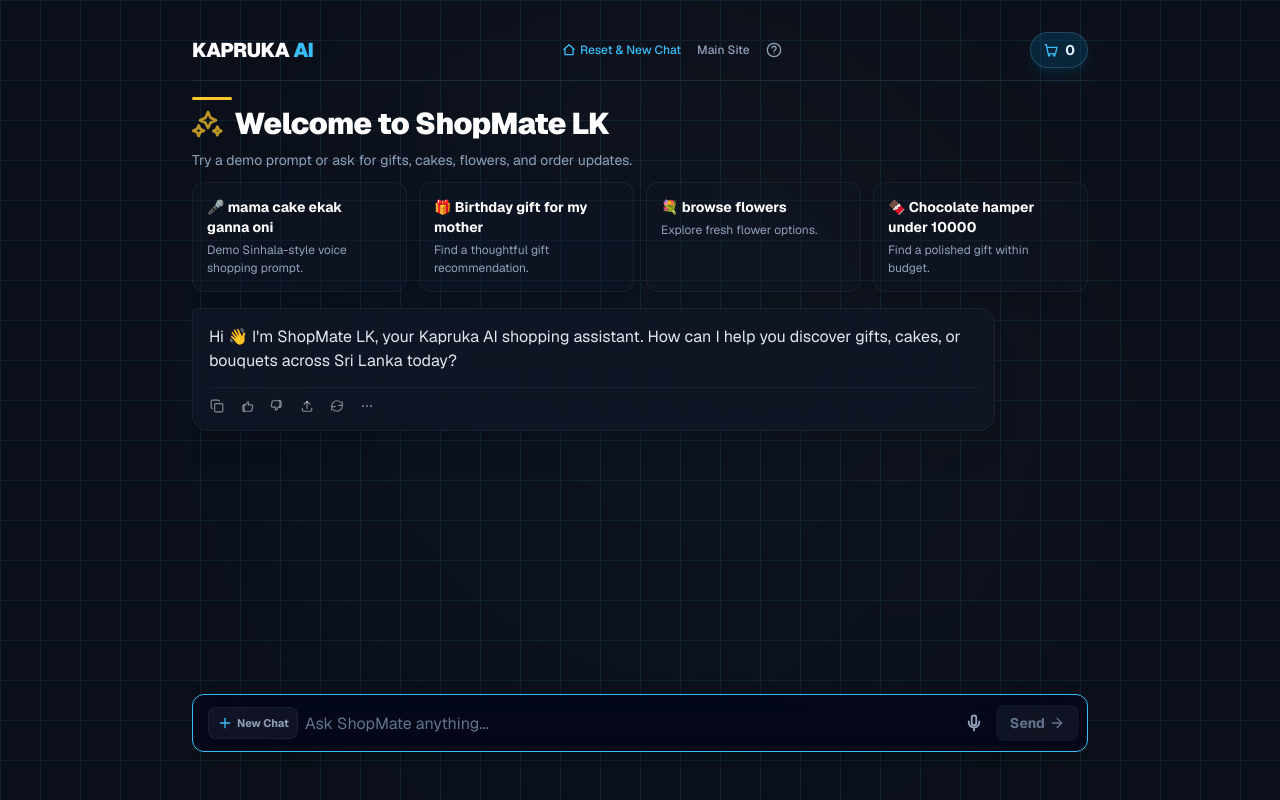
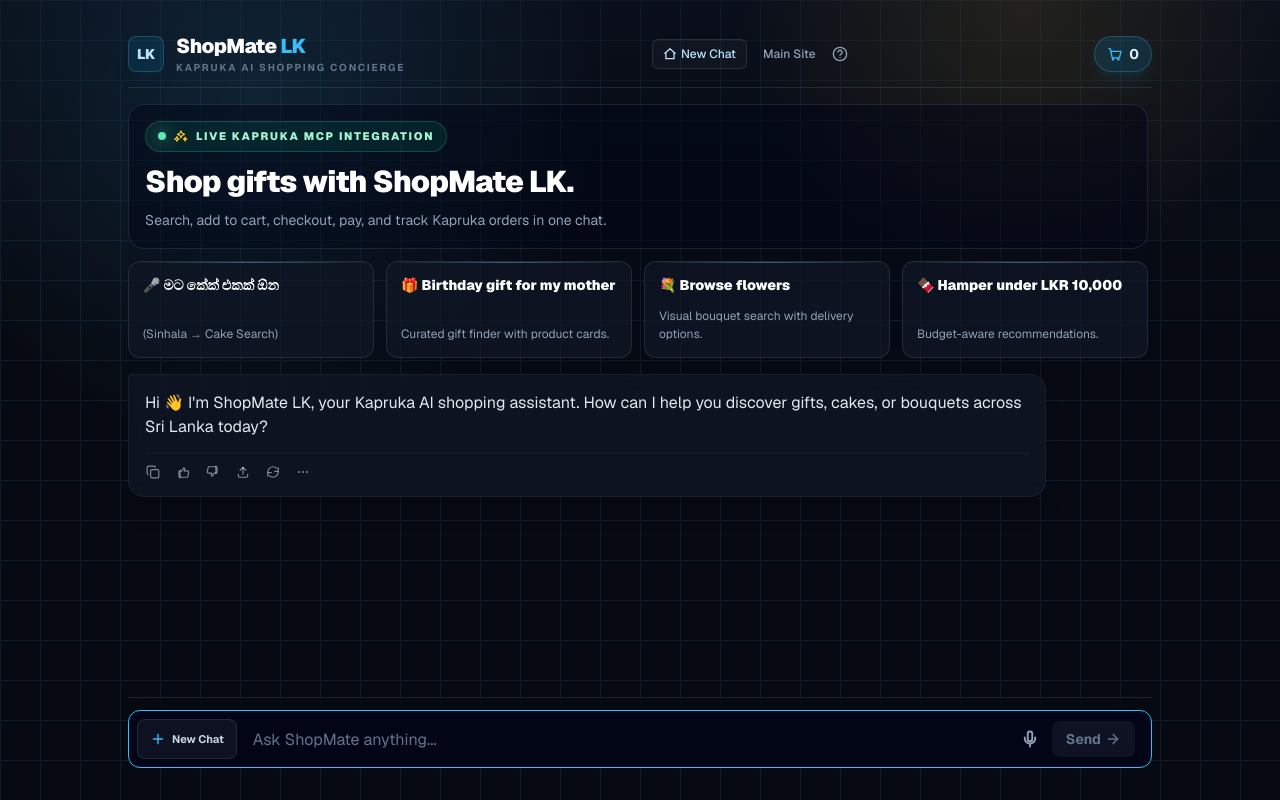
Before and after one commit to KabiththananParan/ShopMate-LK, a Next.js app in the folder frontend/: page / in a window 1280 px wide. Built offline with nearby package versions, Linux system fonts and the light colour scheme.

Commit message:
UI polished

```diff
--- a/frontend/app/ai.tsx
+++ b/frontend/app/ai.tsx
@@ -328,10 +328,10 @@
     const dockWaveBars = [0.28, 0.52, 0.74, 0.42, 0.9, 0.56, 0.36, 0.8, 0.46, 0.66, 0.32, 0.72, 0.5, 0.84, 0.38];
 
     const demoSuggestions: SuggestionCard[] = [
-        { id: 'voice-cake', title: '🎤 mama cake ekak ganna oni', subtitle: 'Demo Sinhala-style voice shopping prompt.', prompt: 'mama cake ekak ganna oni' },
-        { id: 'birthday-mother', title: '🎁 Birthday gift for my mother', subtitle: 'Find a thoughtful gift recommendation.', prompt: 'Birthday gift for my mother' },
-        { id: 'flowers-demo', title: '💐 browse flowers', subtitle: 'Explore fresh flower options.', prompt: 'browse flowers' },
-        { id: 'budget-hamper', title: '🍫 Chocolate hamper under 10000', subtitle: 'Find a polished gift within budget.', prompt: 'Find me a chocolate hamper under LKR 10000' },
+        { id: 'voice-cake', title: '🎤 මට කේක් එකක් ඕන', subtitle: '(Sinhala → Cake Search)', prompt: 'මට කේක් එකක් ඕන' },
+        { id: 'birthday-mother', title: '🎁 Birthday gift for my mother', subtitle: 'Curated gift finder with product cards.', prompt: 'Birthday gift for my mother' },
+        { id: 'flowers-demo', title: '💐 Browse flowers', subtitle: 'Visual bouquet search with delivery options.', prompt: 'browse flowers' },
+        { id: 'budget-hamper', title: '🍫 Hamper under LKR 10,000', subtitle: 'Budget-aware recommendations.', prompt: 'Find me a chocolate hamper under LKR 10000' },
     ];
 
     const suggestions: SuggestionCard[] = [
@@ -723,8 +723,8 @@
     flex-col
     overflow-hidden
     font-sans
-    select-none
-    bg-[#0B0F19]
+    select-text
+    bg-[#070A12]
     p-4
     md:p-8
     text-slate-200
@@ -744,19 +744,26 @@
                 }}
             />
 
-            {/* Background Glow Ambiance */}
-            <div className="pointer-events-none absolute left-1/2 top-1/2 h-[60vw] w-[60vw] -translate-x-1/2 -translate-y-1/2 rounded-full bg-gradient-to-tr from-[#005CB9]/5 via-[#0EA5E9]/5 to-[#FFC72C]/5 blur-[120px] opacity-60" />
+            <div className="pointer-events-none absolute inset-0 bg-[radial-gradient(circle_at_20%_12%,rgba(56,189,248,0.12),transparent_28%),radial-gradient(circle_at_80%_0%,rgba(255,199,44,0.10),transparent_22%),linear-gradient(180deg,rgba(15,23,42,0.35),transparent_42%)]" />
 
             {/* Fixed Header Layout Frame */}
-            <header className="z-20 flex w-full max-w-4xl mx-auto items-center justify-between gap-3 pb-3 border-b border-white/5 shrink-0">
-                <div className="flex items-center gap-2 cursor-pointer" onClick={handleHomeClick}>
-                    <span className="text-xl font-black tracking-tight text-white">
-                        KAPRUKA <span className="text-[#38BDF8]">AI</span>
+            <header className="z-20 flex w-full max-w-5xl mx-auto items-center justify-between gap-3 pb-3 border-b border-white/10 shrink-0">
+                <div className="flex items-center gap-3 cursor-pointer" onClick={handleHomeClick}>
+                    <span className="flex h-9 w-9 items-center justify-center rounded-lg border border-sky-300/20 bg-sky-400/10 text-sm font-black text-sky-200 shadow-lg shadow-sky-950/30">
+                        LK
+                    </span>
+                    <div>
+                        <span className="block text-xl font-black tracking-tight text-white">
+                            ShopMate <span className="text-[#38BDF8]">LK</span>
+                        </span>
+                        <span className="hidden text-[10px] font-bold uppercase tracking-[0.18em] text-slate-500 sm:block">
+                            Kapruka AI shopping concierge
                         </span>
                     </div>
+                </div>
                 <div className="flex items-center gap-4 text-xs font-medium text-slate-400">
-                    <button onClick={handleHomeClick} className="text-[#38BDF8] hover:underline flex items-center gap-1 transition-colors">
-                        <HomeIcon className="h-3.5 w-3.5" /> Reset & New Chat
+                    <button onClick={handleHomeClick} className="flex items-center gap-1 rounded-md border border-white/10 bg-white/[0.03] px-2.5 py-1.5 text-sky-200 transition-colors hover:border-sky-300/40 hover:bg-sky-300/10">
+                        <HomeIcon className="h-3.5 w-3.5" /> New Chat
                     </button>
                     <a href="https://www.kapruka.com" target="_blank" rel="noreferrer" className="transition-colors hover:text-[#38BDF8] hidden sm:inline">Main Site</a>
                     <HelpCircleIcon className="h-4 w-4 cursor-pointer hover:text-white" />
@@ -774,7 +781,7 @@
             </header>
 
             {/* Main Interactive Work Area Stage */}
-            <main className="z-10 mx-auto flex w-full max-w-4xl flex-1 flex-col overflow-hidden justify-between pt-4 min-h-0">
+            <main className="z-10 mx-auto flex w-full max-w-5xl flex-1 flex-col overflow-hidden justify-between pt-4 min-h-0">
 
                 {/* CONDITIONAL STATE 1: VOICE INTERACTION INTERFACE */}
                 {isListening ? (
@@ -840,40 +847,7 @@
                 ) : (
 
                     /* CONDITIONAL STATE 2: TEXT CHAT STREAM LAYOUT */
-                    <div className="flex flex-col flex-1 overflow-hidden justify-between min-h-0">
-
-                        {/* Title Branding Header */}
-                        {!hasStartedChat && (
-                            <div className="mb-3 animate-fade-in shrink-0">
-                                <div className="mb-1.5 h-[3px] w-10 rounded-full bg-[#FFC72C] shadow-lg shadow-[#FFC72C]/50" />
-                                <h1 className="flex items-center gap-2.5 font-black tracking-tight text-white text-2xl md:text-3xl">
-                                    <SparklesIcon className="shrink-0 text-[#FFC72C] h-7 w-7 md:h-8 md:w-8 animate-pulse" />
-                                    Welcome to ShopMate LK
-                                </h1>
-                                <p className="mt-2 text-sm text-slate-400">
-                                    Try a demo prompt or ask for gifts, cakes, flowers, and order updates.
-                                </p>
-                            </div>
-                        )}
-
-                        {/* Suggestions Carousel (Shown only when chat hasn't started) */}
-                        {!hasStartedChat && (
-                            <div className="grid grid-cols-1 sm:grid-cols-2 lg:grid-cols-4 gap-3 mb-4 shrink-0 animate-fade-in">
-                                {demoSuggestions.map((sug) => (
-                                    <div
-                                        key={sug.id}
-                                        onClick={() => handleSuggestionClick(sug.prompt)}
-                                        className="flex flex-col p-3.5 rounded-xl border border-white/5 bg-[#111827]/40 hover:bg-[#1E293B]/60 hover:border-[#38BDF8]/40 transition-all duration-300 cursor-pointer group text-left shadow-lg"
-                                    >
-                                        <h3 className="text-sm font-bold text-white mb-1 flex items-center justify-between">
-                                            {sug.title}
-                                            <SparklesIcon className="h-3.5 w-3.5 text-[#FFC72C] opacity-0 group-hover:opacity-100 transition-opacity" />
-                                        </h3>
-                                        <p className="text-xs text-slate-400 line-clamp-2 leading-normal">{sug.subtitle}</p>
-                                    </div>
-                                ))}
-                            </div>
-                        )}
+                    <div className="flex flex-col flex-1 overflow-hidden min-h-0">
 
                         <CheckoutProgress
                             stage={checkoutStage}
@@ -883,6 +857,43 @@
                         {/* Beautiful Adaptive Messaging Scroll Container Area */}
                         <div className="flex-1 overflow-y-auto space-y-4 mb-4 pr-1 scrollbar-thin scrollbar-thumb-slate-800 scrollbar-track-transparent min-h-0">
                             <div className="flex flex-col gap-4 w-full">
+                                {!hasStartedChat && (
+                                    <div className="animate-fade-in">
+                                        <div className="rounded-2xl border border-white/10 bg-slate-950/45 p-4 shadow-2xl shadow-slate-950/30 backdrop-blur-md">
+                                            <div className="inline-flex items-center gap-2 rounded-full border border-emerald-300/20 bg-emerald-400/10 px-3 py-1.5 text-[11px] font-black uppercase tracking-[0.16em] text-emerald-200">
+                                                <span className="h-2 w-2 rounded-full bg-emerald-300 shadow-[0_0_16px_rgba(110,231,183,0.8)]" />
+                                                <SparklesIcon className="h-3.5 w-3.5 text-[#FFC72C]" />
+                                                Live Kapruka MCP integration
+                                            </div>
+                                            <h1 className="mt-3 max-w-2xl font-black tracking-tight text-white text-2xl md:text-3xl">
+                                                Shop gifts with ShopMate LK.
+                                            </h1>
+                                            <p className="mt-2 max-w-xl text-sm leading-6 text-slate-400">
+                                                Search, add to cart, checkout, pay, and track Kapruka orders in one chat.
+                                            </p>
+                                        </div>
+
+                                        <div className="mt-3 grid grid-cols-1 gap-3 sm:grid-cols-2 lg:grid-cols-4">
+                                            {demoSuggestions.map((sug) => (
+                                                <button
+                                                    key={sug.id}
+                                                    type="button"
+                                                    onClick={() => handleSuggestionClick(sug.prompt)}
+                                                    className="relative flex min-h-24 flex-col justify-between overflow-hidden rounded-xl border border-white/10 bg-[#111827]/70 p-3.5 text-left shadow-lg transition-all duration-300 hover:-translate-y-0.5 hover:border-[#38BDF8]/50 hover:bg-[#172033] hover:shadow-[0_18px_38px_rgba(14,165,233,0.14)]"
+                                                >
+                                                    <span className="pointer-events-none absolute inset-x-0 top-0 h-px bg-gradient-to-r from-transparent via-sky-300/40 to-transparent" />
+                                                    <span className="text-sm font-black leading-snug text-white">
+                                                        {sug.title}
+                                                    </span>
+                                                    <span className="mt-3 text-xs leading-normal text-slate-400">
+                                                        {sug.subtitle}
+                                                    </span>
+                                                </button>
+                                            ))}
+                                        </div>
+                                    </div>
+                                )}
+
                                 {messages.map((message) => (
                                     <div
                                         key={message.id}
@@ -993,11 +1004,11 @@
                                                     )}
 
                                                     {message.order && (
-                                                        <div className="mt-4 rounded-xl border border-emerald-300/30 bg-emerald-500/10 p-5 text-center shadow-[0_0_35px_rgba(16,185,129,0.22)] animate-pulse">
+                                                        <div className="mt-4 overflow-hidden rounded-xl border border-emerald-300/25 bg-slate-950/70 text-center shadow-2xl shadow-emerald-950/20">
 
-                                                            <div className="mx-auto mb-4 h-px w-full bg-gradient-to-r from-transparent via-emerald-300/60 to-transparent" />
+                                                            <div className="bg-emerald-400/10 p-5">
 
-                                                            <div className="mx-auto mb-3 flex h-12 w-12 items-center justify-center rounded-full bg-emerald-400 text-slate-950 shadow-lg shadow-emerald-400/30">
+                                                            <div className="mx-auto mb-3 flex h-12 w-12 items-center justify-center rounded-xl bg-emerald-300 text-slate-950 shadow-lg shadow-emerald-300/30">
                                                                 <CheckIcon className="h-6 w-6" />
                                                             </div>
 
@@ -1009,24 +1020,33 @@
                                                                 Order Created
                                                             </div>
 
-                                                            <div className="mt-3 text-lg font-bold text-white">
+                                                            <div className="mt-3 text-lg font-black text-white">
                                                                 {message.order.id}
                                                             </div>
 
-                                                            <div className="mt-1 text-2xl font-black text-sky-200">
+                                                            <div className="mt-1 text-3xl font-black text-sky-200">
                                                                 LKR {message.order.total}
                                                             </div>
+                                                            </div>
 
+                                                            <div className="grid gap-2 border-t border-white/10 p-4 sm:grid-cols-2">
                                                             <a
                                                                 href={message.order.checkoutUrl}
                                                                 target="_blank"
                                                                 rel="noreferrer"
-                                                                className="mt-5 inline-flex h-10 items-center justify-center rounded-lg bg-emerald-400 px-5 text-sm font-bold text-slate-950 shadow-lg shadow-emerald-400/20 transition hover:bg-emerald-300"
+                                                                className="inline-flex h-11 items-center justify-center rounded-lg bg-emerald-300 px-5 text-sm font-black text-slate-950 shadow-lg shadow-emerald-300/20 transition hover:bg-emerald-200"
                                                             >
                                                                 Pay Now
                                                             </a>
 
-                                                            <div className="mx-auto mt-5 h-px w-full bg-gradient-to-r from-transparent via-emerald-300/60 to-transparent" />
+                                                            <button
+                                                                type="button"
+                                                                onClick={() => setInputValue(`Track order ${message.order?.id}`)}
+                                                                className="inline-flex h-11 items-center justify-center rounded-lg border border-sky-300/25 bg-sky-400/10 px-5 text-sm font-black text-sky-100 transition hover:bg-sky-300/15"
+                                                            >
+                                                                Track Order
+                                                            </button>
+                                                            </div>
 
                                                         </div>
                                                     )}
@@ -1288,24 +1308,24 @@
                         </div>
 
                         {/* Search Input Box Area Form Container */}
-                        <form onSubmit={handleSearchSubmit} className="w-full group relative mb-4 shrink-0">
-                            {/* Explicit Navigation & Control Anchor Nodes */}
+                        <form onSubmit={handleSearchSubmit} className="w-full group relative shrink-0 border-t border-white/10 bg-[#070A12]/80 pt-3 backdrop-blur-xl">
+                            <div className={`flex items-center gap-2 rounded-xl border border-white/10 bg-slate-950/80 p-2 shadow-2xl backdrop-blur-md focus-within:border-[#38BDF8] ${loading ? 'opacity-50' : ''}`}>
                                 <button
                                     type="button"
                                     onClick={handleHomeClick}
                                     disabled={loading}
-                                className="absolute left-4 top-1/2 z-10 flex -translate-y-1/2 items-center justify-center rounded-lg h-8 px-2 bg-white/5 text-slate-400 hover:text-white transition gap-1 text-[11px] font-bold border border-white/5"
+                                    className="flex h-10 shrink-0 items-center justify-center gap-1.5 rounded-lg border border-white/10 bg-white/5 px-3 text-[11px] font-bold text-slate-300 transition hover:bg-white/10 hover:text-white disabled:opacity-40"
                                     title="Start New Chat Session"
                                 >
                                     <PlusIcon className="h-4 w-4 text-[#38BDF8]" />
                                     <span className="hidden sm:inline">New Chat</span>
                                 </button>
 
-                            <div className={`relative rounded-xl border border-white/10 bg-slate-950/80 shadow-2xl backdrop-blur-md focus-within:border-[#38BDF8] ${loading ? 'opacity-50' : ''}`}>
+                            <div className="relative min-w-0 flex-1">
                                 <input
                                     type="text"
                                     disabled={loading}
-                                    className="w-full text-white text-sm md:text-base transition-all duration-200 placeholder:text-slate-500 focus:outline-none bg-transparent h-14 pl-24 sm:pl-28 pr-24 disabled:cursor-not-allowed"
+                                    className="h-10 w-full bg-transparent pl-2 pr-24 text-sm text-white transition-all duration-200 placeholder:text-slate-500 focus:outline-none disabled:cursor-not-allowed md:text-base"
                                     placeholder={loading ? 'Processing...' : 'Ask ShopMate anything...'}
                                     value={inputValue}
                                     onChange={(e) => setInputValue(e.target.value)}
@@ -1340,6 +1360,7 @@
 
 
                             </div>
+                            </div>
                         </form>
                     </div>
                 )}
--- a/frontend/app/globals.css
+++ b/frontend/app/globals.css
@@ -23,6 +23,21 @@
   background: var(--background);
   color: var(--foreground);
   font-family: Arial, Helvetica, sans-serif;
+}
+
+.animate-fade-in {
+  animation: fade-in-up 420ms ease-out both;
+}
+
+@keyframes fade-in-up {
+  from {
+    opacity: 0;
+    transform: translateY(10px);
+  }
+  to {
+    opacity: 1;
+    transform: translateY(0);
+  }
 }
 
 .voice-orb-stage {
```
Also changed, not shown: frontend/app/api/chat/route.ts (+15 -17 lines). Lines whose indentation alone changed are shown as unchanged.
